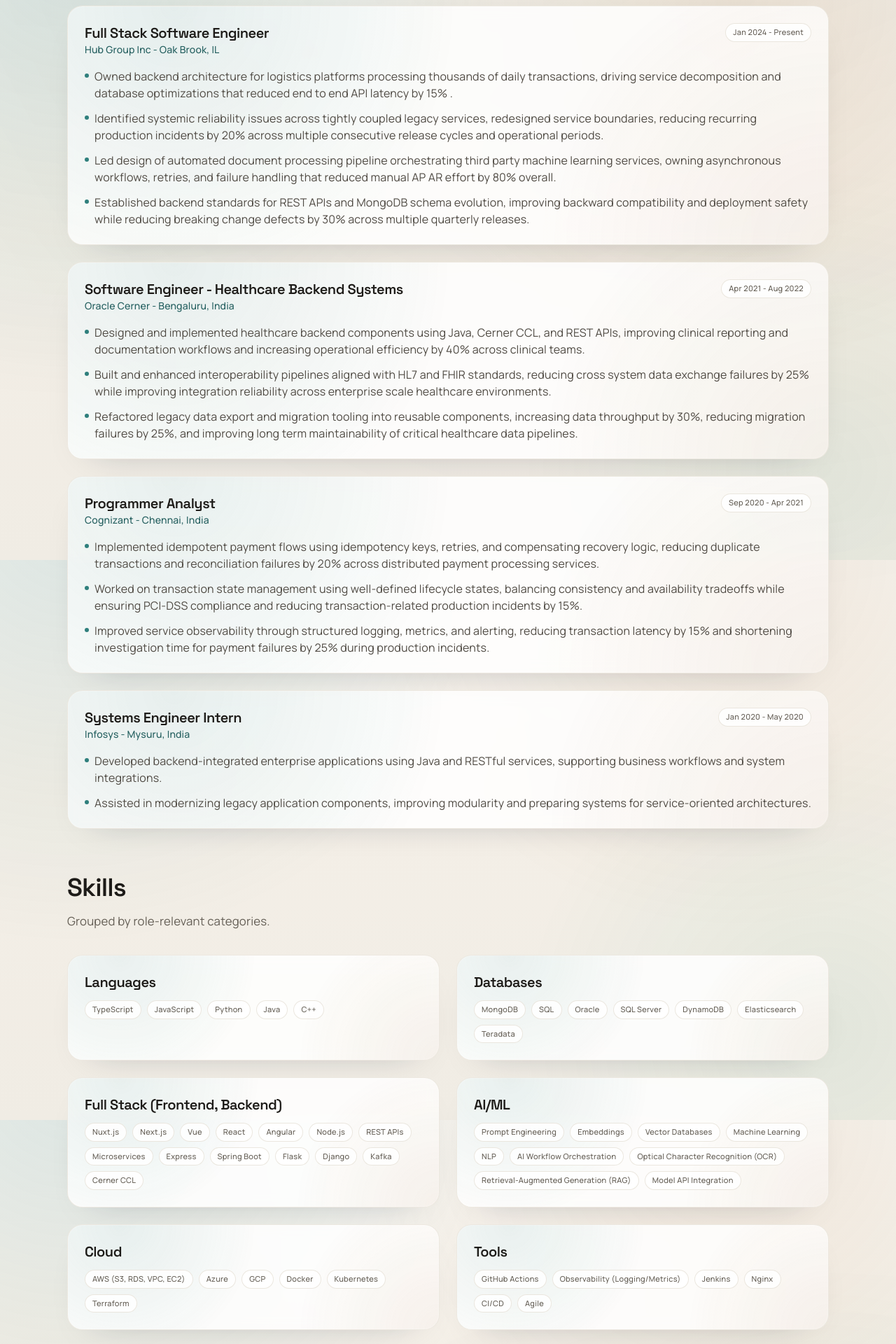
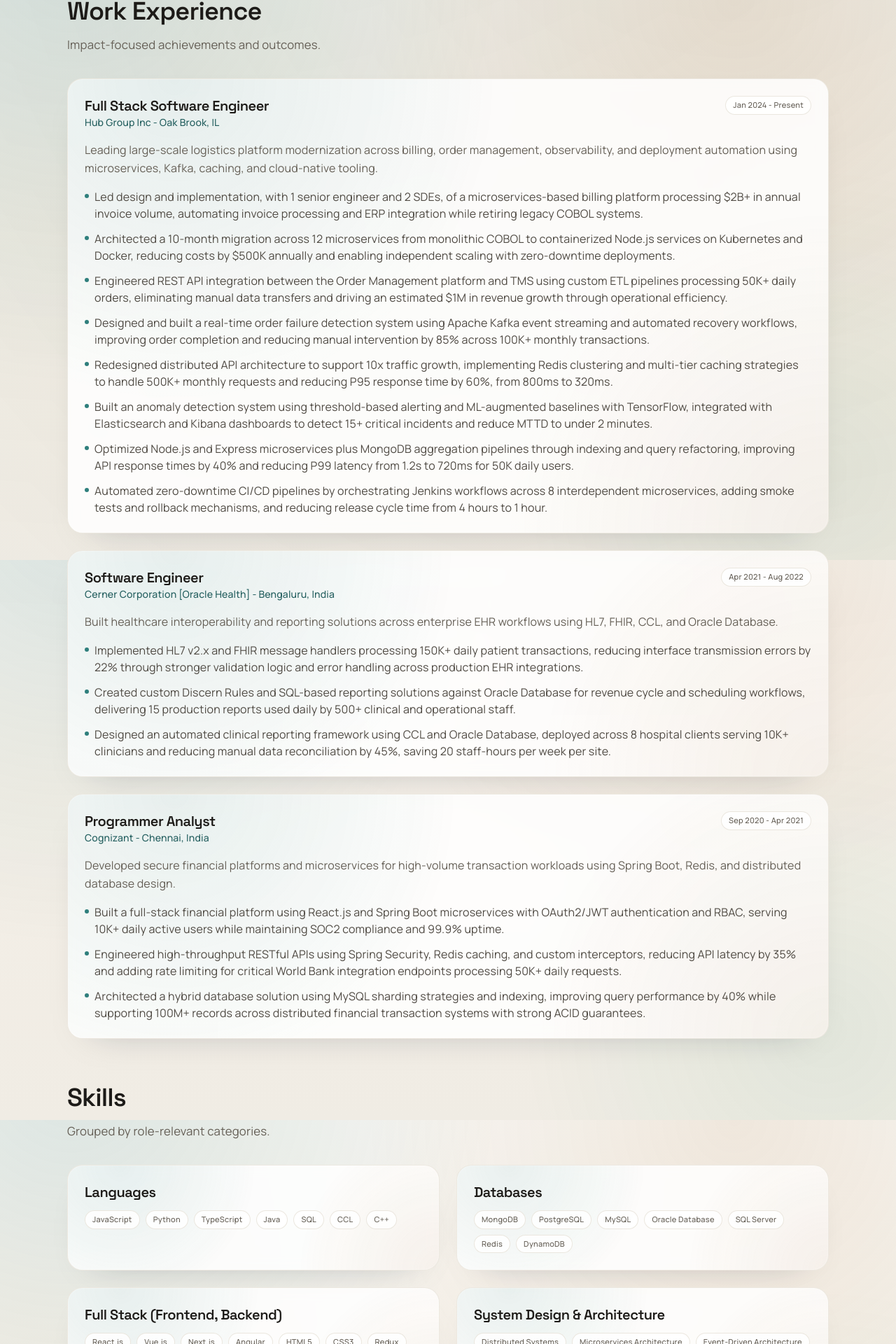
Before and after one commit to Pradaap-SS/pradaap-portfolio, a Nuxt app: page /about in a window 1280 px wide. Shown: the part 800-2720 px from the top of the page at 70% size. Built offline with nearby package versions, Linux system fonts and the light colour scheme.

Commit message:
feat: update recruiter snapshot and profile details for enhanced clarity and impact

```diff
--- a/components/sections/HeroSection.vue
+++ b/components/sections/HeroSection.vue
@@ -36,25 +36,25 @@
     <aside class="mx-auto w-full max-w-sm reveal-up" style="--reveal-delay: 230ms">
       <div class="card space-y-4">
         <p class="section-kicker">Recruiter Snapshot</p>
-        <h2 class="section-title-sm text-slate-900 dark:text-white">Impact-focused Full Stack Engineering</h2>
+        <h2 class="section-title-sm text-slate-900 dark:text-white">Distributed Systems and Full-Stack Engineering</h2>
         <p class="text-sm leading-relaxed text-slate-600 dark:text-slate-300 md:text-base">
           {{ profile.recruiterHeadline[0] }}
         </p>
         <div class="grid gap-3 text-sm text-slate-500 dark:text-slate-300">
           <div class="flex items-center gap-2">
             <span class="h-2 w-2 rounded-full bg-accent-500"></span>
-            15% lower API latency and 20% fewer incidents
+            $2B+ annual invoice volume across a modernized billing platform
           </div>
           <div class="flex items-center gap-2">
             <span class="h-2 w-2 rounded-full bg-secondary-500"></span>
-            30% faster database queries through optimization
+            $500K annual savings and 10x traffic-ready API architecture
           </div>
           <div class="flex items-center gap-2">
             <span class="h-2 w-2 rounded-full bg-brand-500"></span>
-            80% reduction in manual effort
+            60% lower P95 latency and 85% less manual intervention
           </div>
           <p class="inline-flex w-fit items-center gap-2 rounded-full border border-secondary-200/70 bg-secondary-50/80 px-4 py-2 text-xs font-semibold uppercase tracking-[0.2em] text-secondary-700 shadow-sm dark:border-secondary-900/60 dark:bg-secondary-900/20 dark:text-secondary-200">
-            Open to SDE (AI/ML) opportunities
+            Open to Software Engineer opportunities
           </p>
         </div>
       </div>
--- a/data/profile.ts
+++ b/data/profile.ts
@@ -21,35 +21,40 @@
     src: '/images/profile/profile-pic.png',
     alt: 'Pradaap Shiva Kumar Shobha profile photo'
   },
-  location: 'Chicago, IL',
+  location: 'United States',
   phone: '+1 (872) 288-3228',
   email: 'pshivakumarshobha@gmail.com',
   linkedin: 'https://www.linkedin.com/in/pradaap-shobha/',
-  role: 'Full Stack Builder | Software Engineer | Backend & Distributed Systems',
+  role: 'Software Engineer | Distributed Systems | Full-Stack Platforms',
   tagline:
-    'I build end-to-end full-stack products with AI-powered capabilities, backed by scalable distributed systems.',
+    'I build production-grade distributed systems, microservices, and full-stack platforms with strong ownership of scalability, reliability, and business impact.',
   homepageSummary:
-    'Full Stack Builder with 5+ years of experience shipping production applications across logistics, healthcare, and fintech. I build end-to-end products, from frontend workflows to backend services and data layers, with a strong focus on reliability, performance, and scalability. I use AI both to build smarter product features and to accelerate engineering workflows from prototyping to delivery.',
+    'Software Engineer with 5+ years delivering production-grade distributed systems and microservices architectures across enterprise platforms. I bring hands-on depth in full-stack development, REST API design, and cloud infrastructure across AWS, Kubernetes, and Docker, with end-to-end ownership of scalable, high-availability systems that improve operational efficiency and business outcomes.',
   recruiterHeadline: [
-    'Builds modern full-stack products end-to-end, from responsive frontend experiences to scalable backend and distributed services.',
-    'Applies AI to product capabilities (automation, intelligent workflows, document processing) and to faster development execution.',
-    'Delivered measurable impact: 15% lower API latency, 20% fewer production incidents, 30% faster database queries via indexing, and 80% reduction in manual effort.'
+    'Software Engineer with 5+ years building distributed systems, microservices, and full-stack enterprise platforms with strong ownership from design through delivery.',
+    'Hands-on across Node.js, Java, Spring Boot, Python, REST APIs, cloud infrastructure, observability, CI/CD, and database optimization.',
+    'Recent impact includes supporting $2B+ invoice volume, reducing costs by $500K annually, enabling 10x traffic growth, cutting P95 latency by 60%, and reducing release cycles from 4 hours to 1 hour.'
   ],
 } as const
 
 export const aboutParagraphs: string[] = [
-  'I am a Full Stack Builder and Software Engineer with 5+ years of experience delivering end-to-end products across logistics, healthcare, and fintech. I build complete systems from user-facing workflows to backend services and data layers for high-transaction, operationally critical environments.',
-  'My work combines product development with strong backend foundations: API design, asynchronous processing, distributed service patterns, interoperability, data pipelines, schema evolution, and CI/CD. I focus on reliable releases, predictable scalability, and measurable production impact, including lower latency, fewer incidents, and major reductions in manual operations.',
-  'I build products using AI capabilities to add intelligent workflows and automation, and I also use AI to speed up engineering delivery. I am targeting full-stack engineering roles centered on AI-driven product development, backend and distributed systems, and scalable cloud-native architectures.'
+  'I am a Software Engineer with 5+ years of experience delivering distributed systems, microservices, and full-stack platforms across logistics, healthcare, and financial services. My work spans backend services, APIs, cloud infrastructure, databases, and user-facing product workflows for enterprise environments that depend on scale, reliability, and operational efficiency.',
+  'At Hub Group, I have worked across large modernization programs involving Kubernetes-based Node.js microservices, Kafka-driven recovery workflows, ETL integrations, Redis-backed caching, MongoDB performance tuning, anomaly detection, and CI/CD automation. The work has contributed to measurable outcomes including lower latency, reduced manual intervention, faster release cycles, and major cost savings.',
+  'My background also includes healthcare interoperability using HL7 and FHIR, secure financial platforms built with Spring Boot and OAuth2/JWT, and applied AI and ML capabilities such as TensorFlow-based anomaly detection, FastAPI services, GenAI integrations, and agent orchestration. I am targeting software engineering roles centered on distributed systems, full-stack architecture, and cloud-native platform development.'
 ]
 
 export const skillsByCategory = {
-  Languages: ['TypeScript', 'JavaScript', 'Python', 'Java', 'C++'],
-  Databases: ['MongoDB', 'SQL', 'Oracle', 'SQL Server', 'DynamoDB', 'Elasticsearch', 'Teradata'],
-  'Full Stack (Frontend, Backend)': ['Nuxt.js', 'Next.js', 'Vue', 'React', 'Angular', 'Node.js', 'REST APIs', 'Microservices', 'Express', 'Spring Boot', 'Flask', 'Django', 'Kafka', 'Cerner CCL'],
-  'AI/ML': ['Prompt Engineering', 'Embeddings', 'Vector Databases','Machine Learning', 'NLP', 'AI Workflow Orchestration', 'Optical Character Recognition (OCR)','Retrieval-Augmented Generation (RAG)', 'Model API Integration'],
-  Cloud: ['AWS (S3, RDS, VPC, EC2)', 'Azure', 'GCP', 'Docker', 'Kubernetes', 'Terraform'],
-  Tools: ['GitHub Actions', 'Observability (Logging/Metrics)', 'Jenkins', 'Nginx', 'CI/CD', 'Agile']
+  Languages: ['JavaScript', 'Python', 'TypeScript', 'Java', 'SQL', 'CCL', 'C++'],
+  Databases: ['MongoDB', 'PostgreSQL', 'MySQL', 'Oracle Database', 'SQL Server', 'Redis', 'DynamoDB'],
+  'Full Stack (Frontend, Backend)': ['React.js', 'Vue.js', 'Next.js', 'Angular', 'HTML5', 'CSS3', 'Redux', 'Vuex', 'Node.js', 'Express', 'Spring Boot', 'REST APIs', 'GraphQL', 'API Design', 'WebSockets'],
+  'System Design & Architecture': ['Distributed Systems', 'Microservices Architecture', 'Event-Driven Architecture', 'Service-Oriented Architecture (SOA)', 'System Scalability', 'High Availability', 'Load Balancing', 'Service Mesh', 'API Gateway', 'Fault Tolerance'],
+  Cloud: ['Microsoft Azure', 'AWS (EC2, Lambda, S3, RDS, DynamoDB, API Gateway, CloudWatch)', 'Kubernetes', 'Docker', 'CI/CD Pipelines', 'Jenkins', 'GitHub Actions', 'Terraform', 'Container Orchestration'],
+  'Message Queues & Streaming': ['Apache Kafka', 'RabbitMQ', 'Event Streaming', 'Asynchronous Processing', 'ETL Pipelines'],
+  'Security & Authentication': ['OAuth2', 'JWT', 'Role-Based Access Control', 'API Security', 'Data Encryption', 'HIPAA/SOC2 Compliance'],
+  'Observability & Reliability': ['Elasticsearch', 'Kibana', 'Prometheus', 'ELK Stack', 'Metrics & Monitoring', 'Alerting', 'Distributed Tracing', 'Performance Optimization', 'Application Reliability Engineering', 'Incident Response', 'On-Call Rotation'],
+  'Testing & Quality': ['Unit Testing', 'Integration Testing', 'Test-Driven Development (TDD)', 'SonarQube', 'Automated Testing'],
+  'AI/ML': ['FastAPI', 'TensorFlow', 'LLM Workflows', 'GenAI Application Integration', 'Agent Orchestration'],
+  Tools: ['Git', 'Agile/Scrum', 'RESTful Design Patterns', 'Code Review', 'Technical Documentation', 'System Troubleshooting']
 } as const
 
 export const experience: ExperienceItem[] = [
@@ -59,25 +64,29 @@
     location: 'Oak Brook, IL',
     period: 'Jan 2024 - Present',
     summary:
-      '',
+      'Leading large-scale logistics platform modernization across billing, order management, observability, and deployment automation using microservices, Kafka, caching, and cloud-native tooling.',
     bullets: [
-      'Owned backend architecture for logistics platforms processing thousands of daily transactions, driving service decomposition and database optimizations that reduced end to end API latency by 15% .',
-      'Identified systemic reliability issues across tightly coupled legacy services, redesigned service boundaries, reducing recurring production incidents by 20% across multiple consecutive release cycles and operational periods.',
-      'Led design of automated document processing pipeline orchestrating third party machine learning services, owning asynchronous workflows, retries, and failure handling that reduced manual AP AR effort by 80% overall.',
-      'Established backend standards for REST APIs and MongoDB schema evolution, improving backward compatibility and deployment safety while reducing breaking change defects by 30% across multiple quarterly releases.'
+      'Led design and implementation, with 1 senior engineer and 2 SDEs, of a microservices-based billing platform processing $2B+ in annual invoice volume, automating invoice processing and ERP integration while retiring legacy COBOL systems.',
+      'Architected a 10-month migration across 12 microservices from monolithic COBOL to containerized Node.js services on Kubernetes and Docker, reducing costs by $500K annually and enabling independent scaling with zero-downtime deployments.',
+      'Engineered REST API integration between the Order Management platform and TMS using custom ETL pipelines processing 50K+ daily orders, eliminating manual data transfers and driving an estimated $1M in revenue growth through operational efficiency.',
+      'Designed and built a real-time order failure detection system using Apache Kafka event streaming and automated recovery workflows, improving order completion and reducing manual intervention by 85% across 100K+ monthly transactions.',
+      'Redesigned distributed API architecture to support 10x traffic growth, implementing Redis clustering and multi-tier caching strategies to handle 500K+ monthly requests and reducing P95 response time by 60%, from 800ms to 320ms.',
+      'Built an anomaly detection system using threshold-based alerting and ML-augmented baselines with TensorFlow, integrated with Elasticsearch and Kibana dashboards to detect 15+ critical incidents and reduce MTTD to under 2 minutes.',
+      'Optimized Node.js and Express microservices plus MongoDB aggregation pipelines through indexing and query refactoring, improving API response times by 40% and reducing P99 latency from 1.2s to 720ms for 50K daily users.',
+      'Automated zero-downtime CI/CD pipelines by orchestrating Jenkins workflows across 8 interdependent microservices, adding smoke tests and rollback mechanisms, and reducing release cycle time from 4 hours to 1 hour.'
     ]
   },
   {
-    title: 'Software Engineer - Healthcare Backend Systems',
-    company: 'Oracle Cerner',
+    title: 'Software Engineer',
+    company: 'Cerner Corporation [Oracle Health]',
     location: 'Bengaluru, India',
     period: 'Apr 2021 - Aug 2022',
     summary:
-      '',
+      'Built healthcare interoperability and reporting solutions across enterprise EHR workflows using HL7, FHIR, CCL, and Oracle Database.',
     bullets: [
-      'Designed and implemented healthcare backend components using Java, Cerner CCL, and REST APIs, improving clinical reporting and documentation workflows and increasing operational efficiency by 40% across clinical teams.',
-      'Built and enhanced interoperability pipelines aligned with HL7 and FHIR standards, reducing cross system data exchange failures by 25% while improving integration reliability across enterprise scale healthcare environments.',
-      'Refactored legacy data export and migration tooling into reusable components, increasing data throughput by 30%, reducing migration failures by 25%, and improving long term maintainability of critical healthcare data pipelines.'
+      'Implemented HL7 v2.x and FHIR message handlers processing 150K+ daily patient transactions, reducing interface transmission errors by 22% through stronger validation logic and error handling across production EHR integrations.',
+      'Created custom Discern Rules and SQL-based reporting solutions against Oracle Database for revenue cycle and scheduling workflows, delivering 15 production reports used daily by 500+ clinical and operational staff.',
+      'Designed an automated clinical reporting framework using CCL and Oracle Database, deployed across 8 hospital clients serving 10K+ clinicians and reducing manual data reconciliation by 45%, saving 20 staff-hours per week per site.'
     ]
   },
   {
@@ -86,23 +95,11 @@
     location: 'Chennai, India',
     period: 'Sep 2020 - Apr 2021',
     summary:
-      '',
+      'Developed secure financial platforms and microservices for high-volume transaction workloads using Spring Boot, Redis, and distributed database design.',
     bullets: [
-      'Implemented idempotent payment flows using idempotency keys, retries, and compensating recovery logic, reducing duplicate transactions and reconciliation failures by 20% across distributed payment processing services.',
-      'Worked on transaction state management using well-defined lifecycle states, balancing consistency and availability tradeoffs while ensuring PCI-DSS compliance and reducing transaction-related production incidents by 15%.',
-      'Improved service observability through structured logging, metrics, and alerting, reducing transaction latency by 15% and shortening investigation time for payment failures by 25% during production incidents.'
-    ]
-  },
-  {
-    title: 'Systems Engineer Intern',
-    company: 'Infosys',
-    location: 'Mysuru, India',
-    period: 'Jan 2020 - May 2020',
-    summary:
-      '',
-    bullets: [
-      'Developed backend-integrated enterprise applications using Java and RESTful services, supporting business workflows and system integrations.',
-      'Assisted in modernizing legacy application components, improving modularity and preparing systems for service-oriented architectures.',
+      'Built a full-stack financial platform using React.js and Spring Boot microservices with OAuth2/JWT authentication and RBAC, serving 10K+ daily active users while maintaining SOC2 compliance and 99.9% uptime.',
+      'Engineered high-throughput RESTful APIs using Spring Security, Redis caching, and custom interceptors, reducing API latency by 35% and adding rate limiting for critical World Bank integration endpoints processing 50K+ daily requests.',
+      'Architected a hybrid database solution using MySQL sharding strategies and indexing, improving query performance by 40% while supporting 100M+ records across distributed financial transaction systems with strong ACID guarantees.'
     ]
   },
 ]
@@ -111,11 +108,6 @@
   {
     degree: 'Master of Computer Science',
     institution: 'Illinois Institute of Technology',
-    location: 'Chicago, Illinois, USA'
-  },
-  {
-    degree: 'Bachelor of Engineering - Computer Science',
-    institution: 'Visvesvaraya Technological University',
-    location: 'Bengaluru, Karnataka, India'
+    location: 'USA'
   }
 ]
```
Also changed, not shown: 1 other file (tests, documents, lock files or other folders).
